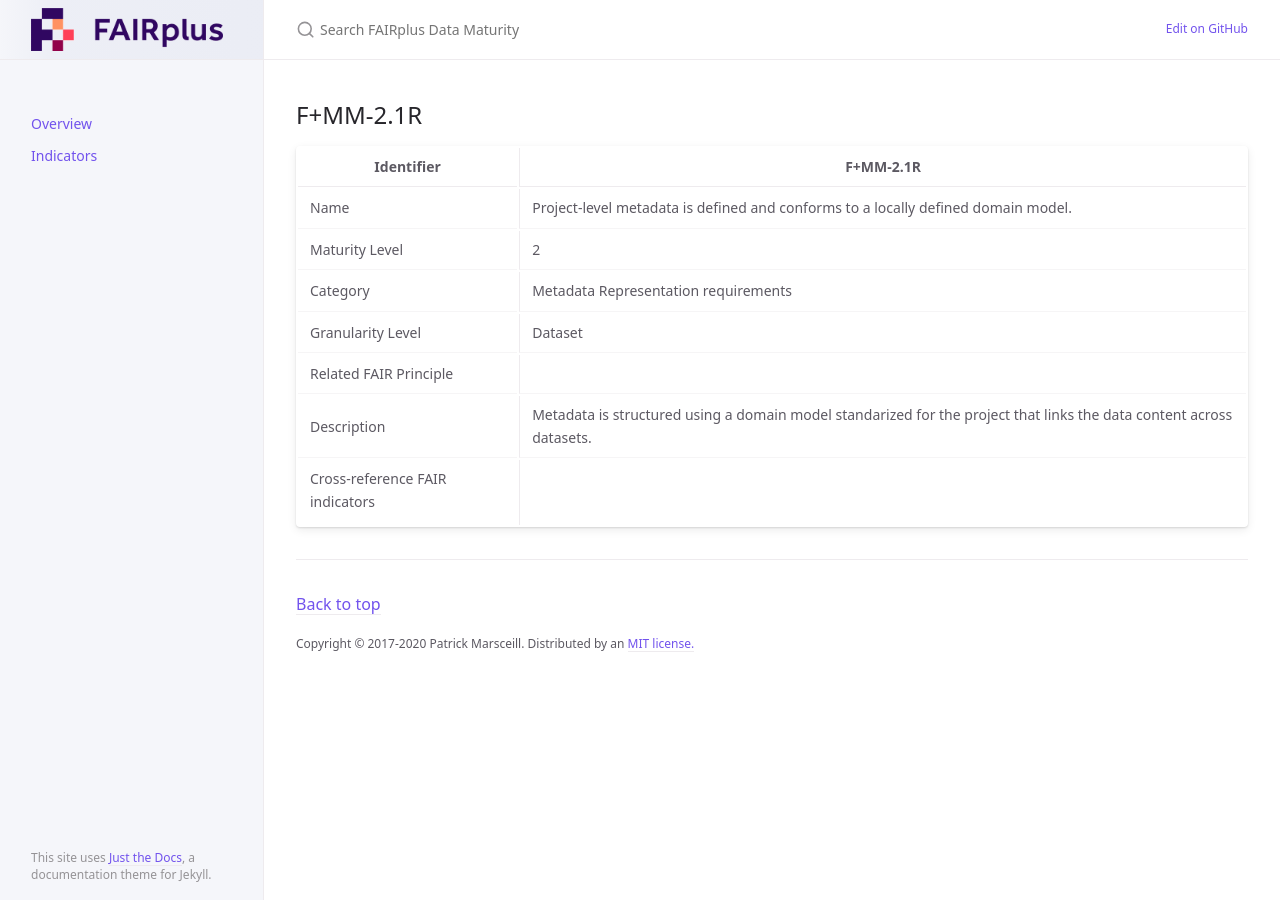
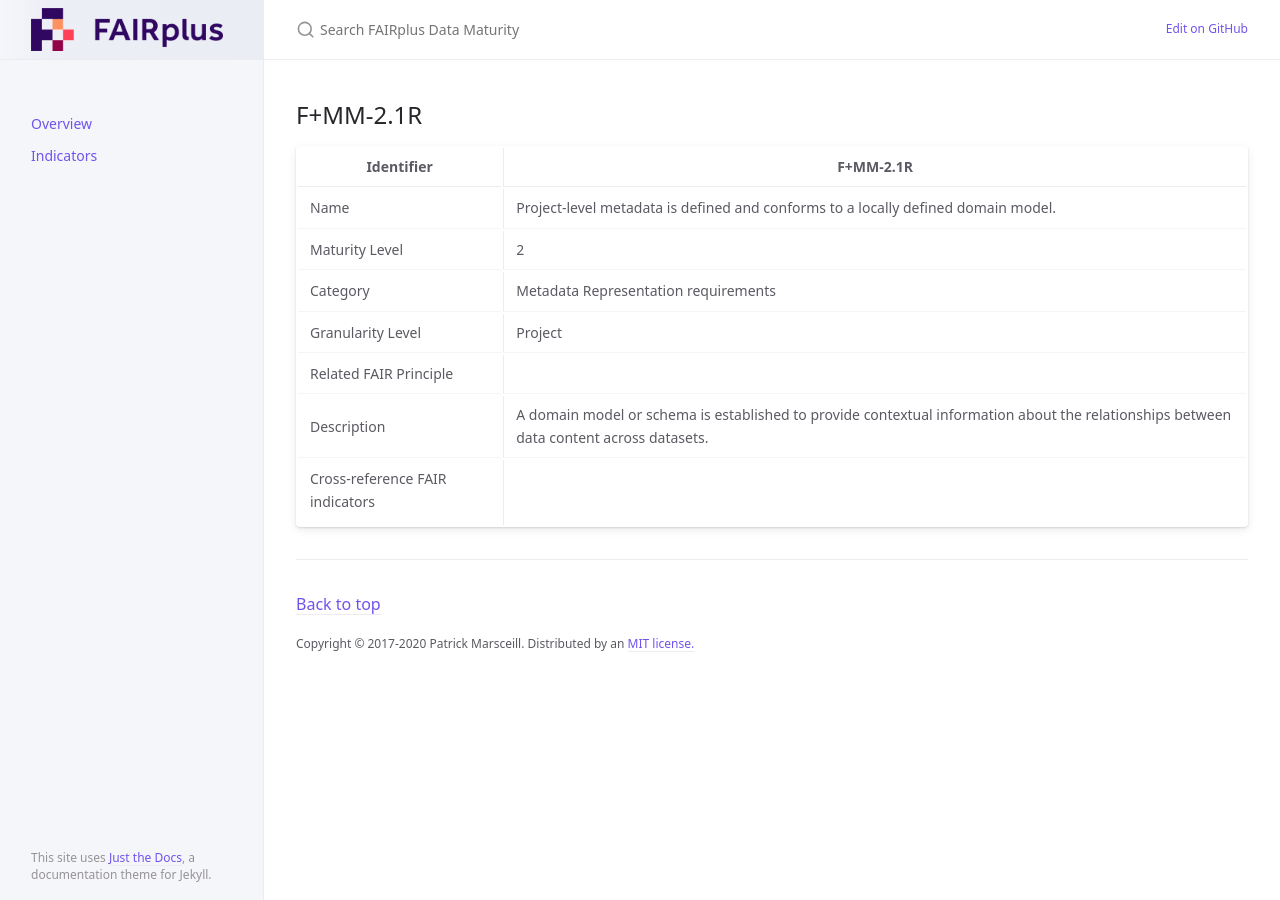
Before and after one commit to FAIRplus/Data-Maturity, a Jekyll site: the page built from docs/_indicators/E. F+MM-2.1R.md, in a window 1280 px wide. Built offline with Jekyll 4.4.1, drawn with Linux system fonts in a browser that asks for light colours.

Commit message:
Update E. F+MM-2.1R.md

```diff
--- a/docs/_indicators/E. F+MM-2.1R.md
+++ b/docs/_indicators/E. F+MM-2.1R.md
@@ -11,7 +11,7 @@ nav_exclude: True
 | Name | Project-level metadata is defined and conforms to a locally defined domain model. |
 | Maturity Level | 2 |
 | Category | Metadata Representation requirements |
-| Granularity Level | Dataset |
+| Granularity Level | Project |
 | Related FAIR Principle | |
-| Description |  Metadata is structured using a domain model standarized for the project that links the data content across datasets. |
+| Description |  A domain model or schema is established to provide contextual information about the relationships between data content across datasets. |
 | Cross-reference FAIR indicators | |
```
